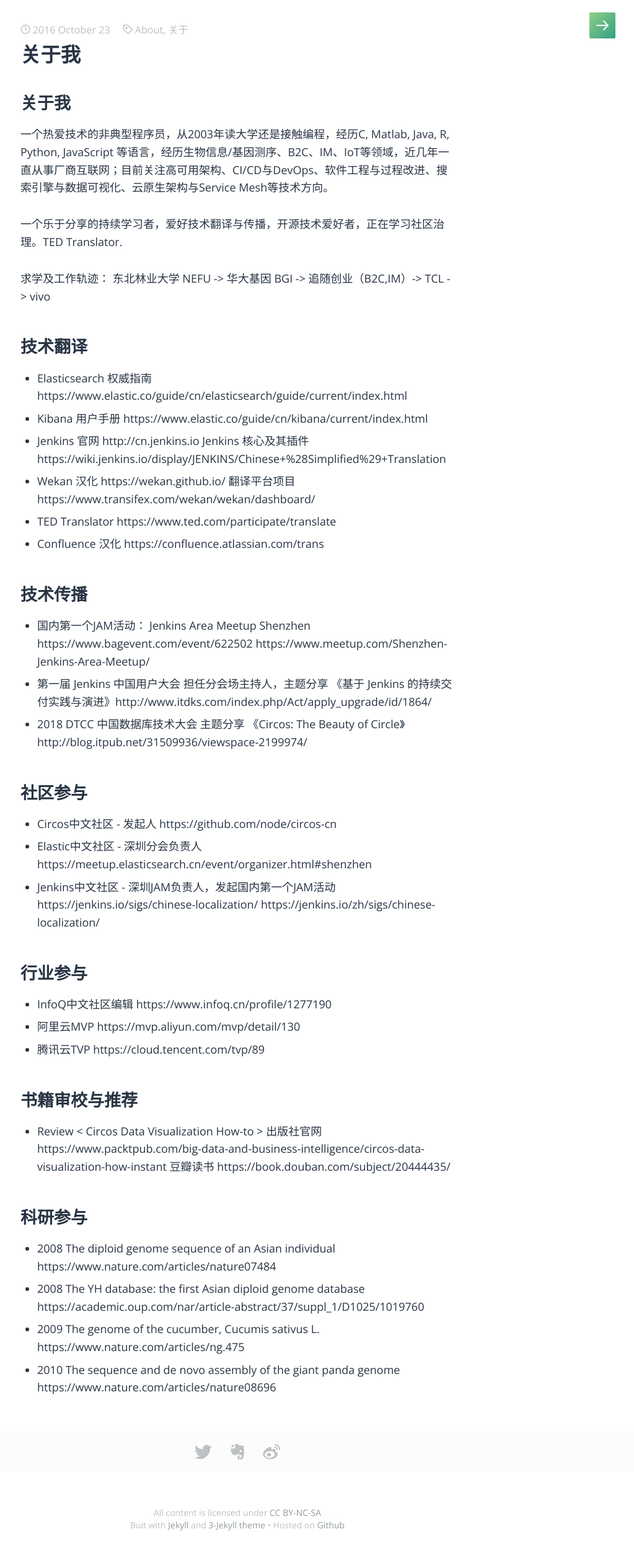
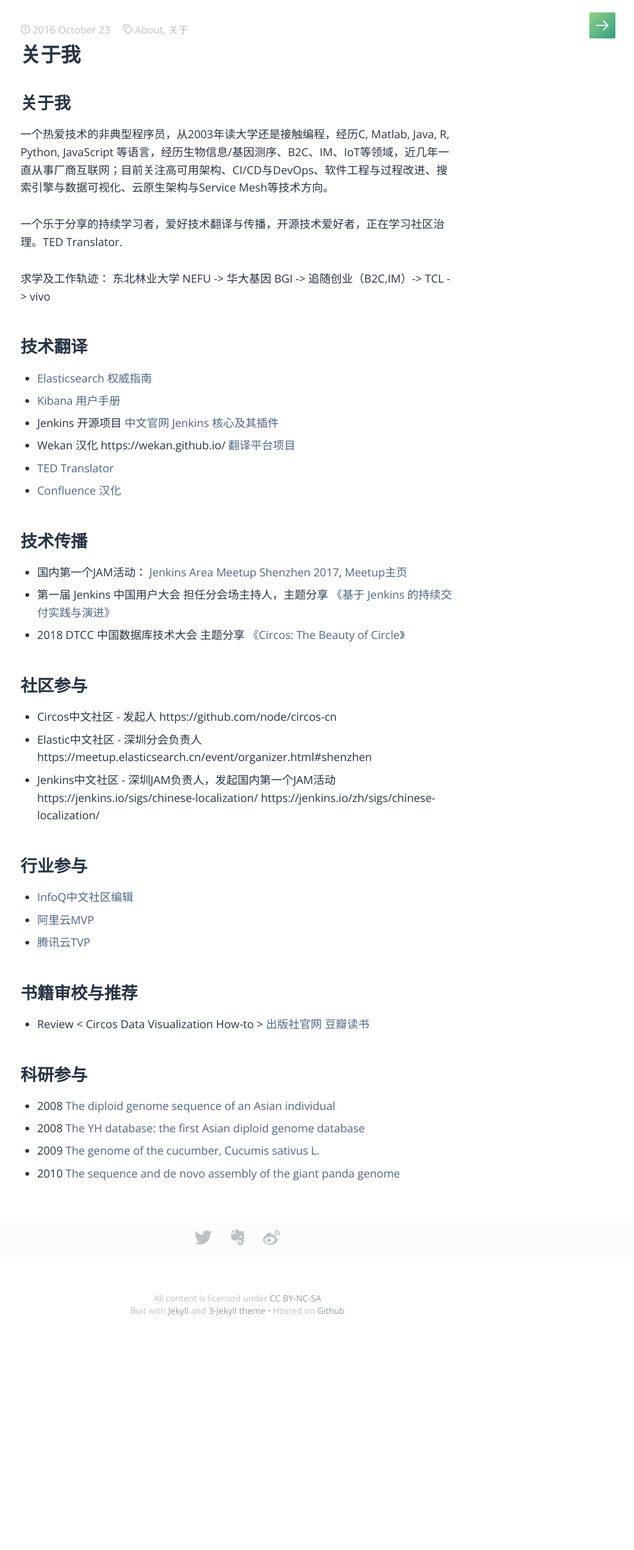
Before and after one commit to node/node.github.io, a Jekyll site: the page built from _posts/personal/2016-10-23-about-me.md, in a window 1280 px wide. Shown: the whole page at 62% size, without its empty margins (257-1280 px from the left). Built offline with Jekyll 4.4.1, drawn with Linux system fonts in a browser that asks for light colours; some web fonts are replaced.

Commit message:
Update 2016-10-23-about-me.md

```diff
--- a/_posts/personal/2016-10-23-about-me.md
+++ b/_posts/personal/2016-10-23-about-me.md
@@ -15,17 +15,17 @@ description: 关于我
 
 
 ## 技术翻译
-* Elasticsearch 权威指南 https://www.elastic.co/guide/cn/elasticsearch/guide/current/index.html
-* Kibana 用户手册 https://www.elastic.co/guide/cn/kibana/current/index.html
-* Jenkins 官网  http://cn.jenkins.io  Jenkins 核心及其插件 https://wiki.jenkins.io/display/JENKINS/Chinese+%28Simplified%29+Translation
-* Wekan 汉化 https://wekan.github.io/    翻译平台项目 https://www.transifex.com/wekan/wekan/dashboard/
-* TED Translator   https://www.ted.com/participate/translate
-* Confluence 汉化  https://confluence.atlassian.com/trans
+* [Elasticsearch 权威指南](https://www.elastic.co/guide/cn/elasticsearch/guide/current/index.html)
+* [Kibana 用户手册](https://www.elastic.co/guide/cn/kibana/current/index.html)
+* Jenkins 开源项目 [中文官网](http://cn.jenkins.io)  [Jenkins 核心及其插件](https://wiki.jenkins.io/display/JENKINS/Chinese+%28Simplified%29+Translation)
+* Wekan 汉化 https://wekan.github.io/    [翻译平台项目](https://www.transifex.com/wekan/wekan/dashboard/)
+* [TED Translator](https://www.ted.com/profiles/555079/translator)
+* [Confluence 汉化](https://confluence.atlassian.com/trans)
 
 ## 技术传播
-* 国内第一个JAM活动： Jenkins Area Meetup Shenzhen https://www.bagevent.com/event/622502  https://www.meetup.com/Shenzhen-Jenkins-Area-Meetup/
-* 第一届 Jenkins 中国用户大会 担任分会场主持人，主题分享 《基于 Jenkins 的持续交付实践与演进》http://www.itdks.com/index.php/Act/apply_upgrade/id/1864/
-* 2018 DTCC 中国数据库技术大会 主题分享 《Circos: The Beauty of Circle》 http://blog.itpub.net/31509936/viewspace-2199974/
+* 国内第一个JAM活动： [Jenkins Area Meetup Shenzhen 2017](https://www.bagevent.com/event/622502), [Meetup主页](https://www.meetup.com/Shenzhen-Jenkins-Area-Meetup/)
+* 第一届 Jenkins 中国用户大会 担任分会场主持人，主题分享 [《基于 Jenkins 的持续交付实践与演进》](http://www.itdks.com/index.php/Act/apply_upgrade/id/1864/)
+* 2018 DTCC 中国数据库技术大会 主题分享 [《Circos: The Beauty of Circle》](http://blog.itpub.net/31509936/viewspace-2199974/)
 
 ## 社区参与
 * Circos中文社区 - 发起人 https://github.com/node/circos-cn
@@ -33,18 +33,18 @@ description: 关于我
 * Jenkins中文社区 - 深圳JAM负责人，发起国内第一个JAM活动 https://jenkins.io/sigs/chinese-localization/  https://jenkins.io/zh/sigs/chinese-localization/
 
 ## 行业参与
-* InfoQ中文社区编辑 https://www.infoq.cn/profile/1277190
-* 阿里云MVP https://mvp.aliyun.com/mvp/detail/130
-* 腾讯云TVP https://cloud.tencent.com/tvp/89
+* [InfoQ中文社区编辑](https://www.infoq.cn/profile/1277190)
+* [阿里云MVP](https://mvp.aliyun.com/mvp/detail/130)
+* [腾讯云TVP](https://cloud.tencent.com/tvp/89 )
 
 ## 书籍审校与推荐
 * Review < Circos Data Visualization How-to >
-  出版社官网 https://www.packtpub.com/big-data-and-business-intelligence/circos-data-visualization-how-instant
-  豆瓣读书 https://book.douban.com/subject/20444435/
+  [出版社官网](https://www.packtpub.com/big-data-and-business-intelligence/circos-data-visualization-how-instant)
+  [豆瓣读书](https://book.douban.com/subject/20444435/)
 
 
 ## 科研参与
-* 2008 The diploid genome sequence of an Asian individual https://www.nature.com/articles/nature07484
-* 2008 The YH database: the first Asian diploid genome database https://academic.oup.com/nar/article-abstract/37/suppl_1/D1025/1019760
-* 2009 The genome of the cucumber, Cucumis sativus L. https://www.nature.com/articles/ng.475
-* 2010 The sequence and de novo assembly of the giant panda genome https://www.nature.com/articles/nature08696
+* 2008 [The diploid genome sequence of an Asian individual](https://www.nature.com/articles/nature07484)
+* 2008 [The YH database: the first Asian diploid genome database](https://academic.oup.com/nar/article-abstract/37/suppl_1/D1025/1019760)
+* 2009 [The genome of the cucumber, Cucumis sativus L.](https://www.nature.com/articles/ng.475)
+* 2010 [The sequence and de novo assembly of the giant panda genome](https://www.nature.com/articles/nature08696)
```
